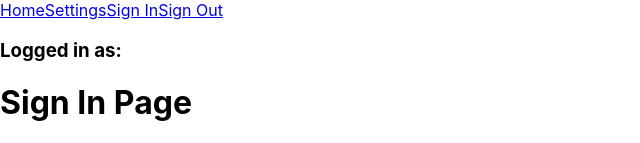
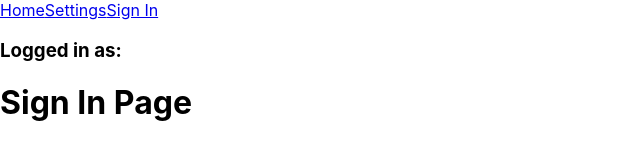
Before and after one commit to RamiLorca/cash-pal, a React (Create React App) app in the folder cash-pal/: page /signin in a window 1280 px wide. Shown: the top 143 px of the page, without its empty margins (0-640 px from the left). Built offline with nearby package versions, Linux system fonts and the light colour scheme.

Commit message:
finished sign in / sign out functionality

```diff
--- a/cash-pal/package.json
+++ b/cash-pal/package.json
@@ -26,7 +26,7 @@
     "react-currency-input-field": "^3.6.11",
     "react-dom": "^18.2.0",
     "react-redux": "^8.1.2",
-    "react-router-dom": "^6.15.0",
+    "react-router-dom": "^6.17.0",
     "react-scripts": "^5.0.1",
     "stream": "^0.0.2",
     "typescript": "^5.2.2",
--- a/cash-pal/src/components/sign in components/SignInForm.component.tsx
+++ b/cash-pal/src/components/sign in components/SignInForm.component.tsx
@@ -10,9 +10,11 @@ import {
 import { useSelector, useDispatch } from "react-redux";
 import type { RootState } from "../../store";
 import { fetchTransfers } from '../../utilities/TransferUtils';
+import { useNavigate } from 'react-router-dom';
 
 const SignInForm = () => {
 
+  const navigate = useNavigate();
   const dispatch = useDispatch();
 
   const { account } = useSelector((state: RootState) => ({
@@ -42,6 +44,7 @@ const SignInForm = () => {
       console.log("Logged in as: " + username);
 
       fetchTransfers(response.account.account_id);
+      navigate("/");
     } catch (error) {
       console.error(error);
     }
--- a/cash-pal/src/features/account.tsx
+++ b/cash-pal/src/features/account.tsx
@@ -35,6 +35,15 @@ export const accountSlice = createSlice({
       const token = action.payload.token;
       document.cookie = `token=${token}; path=/; Secure; HttpOnly`;
     },
+    logout: (state) => {
+      state.account_id = 0;
+      state.password = "";
+      state.username = "";
+      state.activated = false;
+      state.balance = 0;
+      state.authorities = null;
+      state.token = null;
+    },
     setAccountBalance: (state, action: PayloadAction<number>) => {
       state.balance = action.payload;
     },
@@ -66,6 +75,7 @@ export const {
   setUsername,
   setAccountId,
   login,
+  logout,
   setPassword,
   setActivated,
   setAuthorities,
--- a/cash-pal/src/router/NavigationBar.component.tsx
+++ b/cash-pal/src/router/NavigationBar.component.tsx
@@ -1,15 +1,40 @@
 import { Outlet, Link } from "react-router-dom";
 import DisplayUsername from "../components/home components/DisplayUsername.component";
+import { useDispatch, useSelector } from "react-redux";
+import { RootState } from "../store";
+import { logout } from "../features/account";
 
 const NavigationBar = () => {
+
+const dispatch = useDispatch();
+
+const { isLoggedIn } = useSelector((state: RootState) => ({
+  isLoggedIn: state.account.activated,
+}));
+
+const handleSignOut = () => {
+  dispatch(logout());
+};
+
   return (
     <>
         <div className='navigation-container'>
 
             <Link className='nav-link' to='/'>Home</Link>
             <Link className='nav-link' to='/settings'>Settings</Link>
-            <Link className='nav-link' to='/signin'>Sign In</Link>
-            <Link className="nav-link" to='/signout'>Sign Out</Link>
+            {/* <Link className='nav-link' to='/signin'>Sign In</Link>
+            <Link className="nav-link" to='/signout'>Sign Out</Link> */}
+
+            {/* <Link className="nav-link" to={isLoggedIn ? 'signout' : '/signin'}>
+              {isLoggedIn ? 'Sign Out' : 'Sign In'}
+            </Link> */}
+
+            {isLoggedIn ? (
+              <Link className='nav-link' to='/signin' onClick={handleSignOut}>Sign Out</Link>
+            ) : (
+              <Link className='nav-link' to='/signin'>Sign In</Link>
+            )}
+
             <DisplayUsername />
 
         </div>
```
Also changed, not shown: 1 other file (tests, documents, lock files or other folders).
